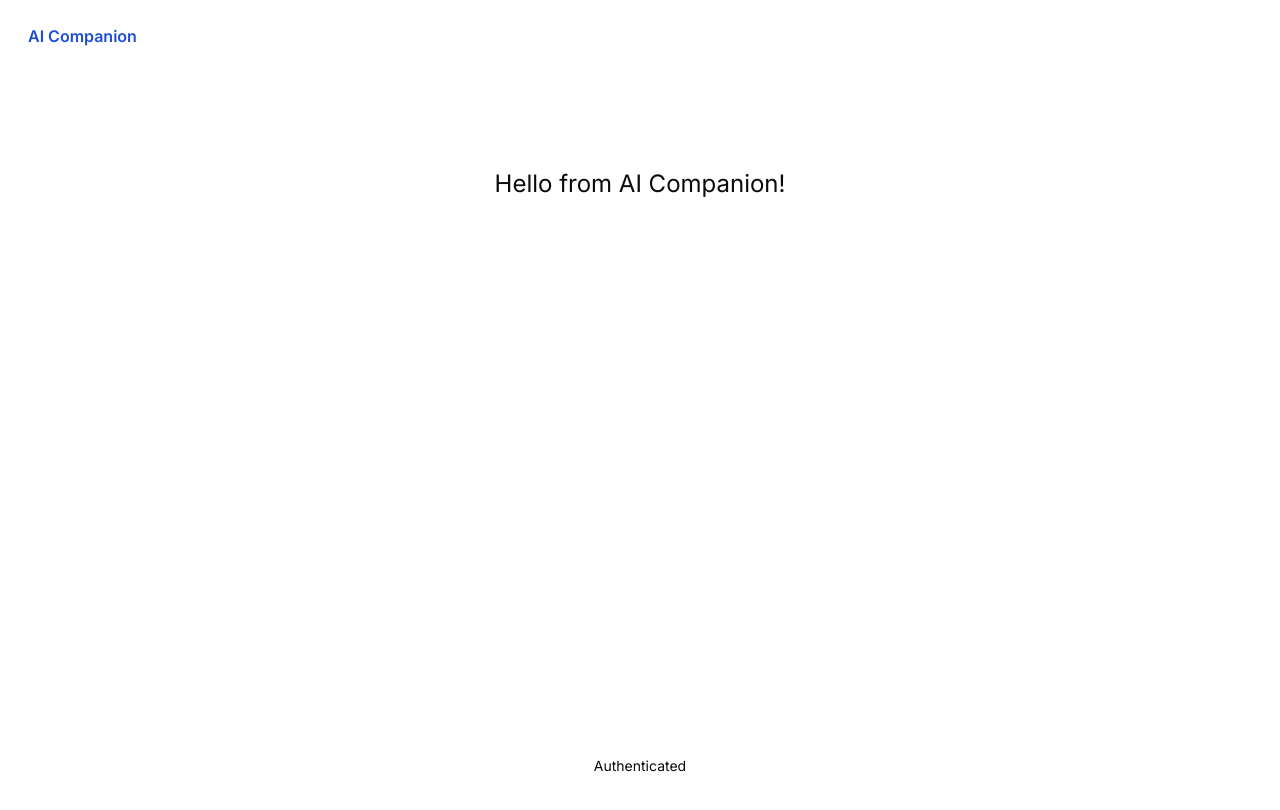
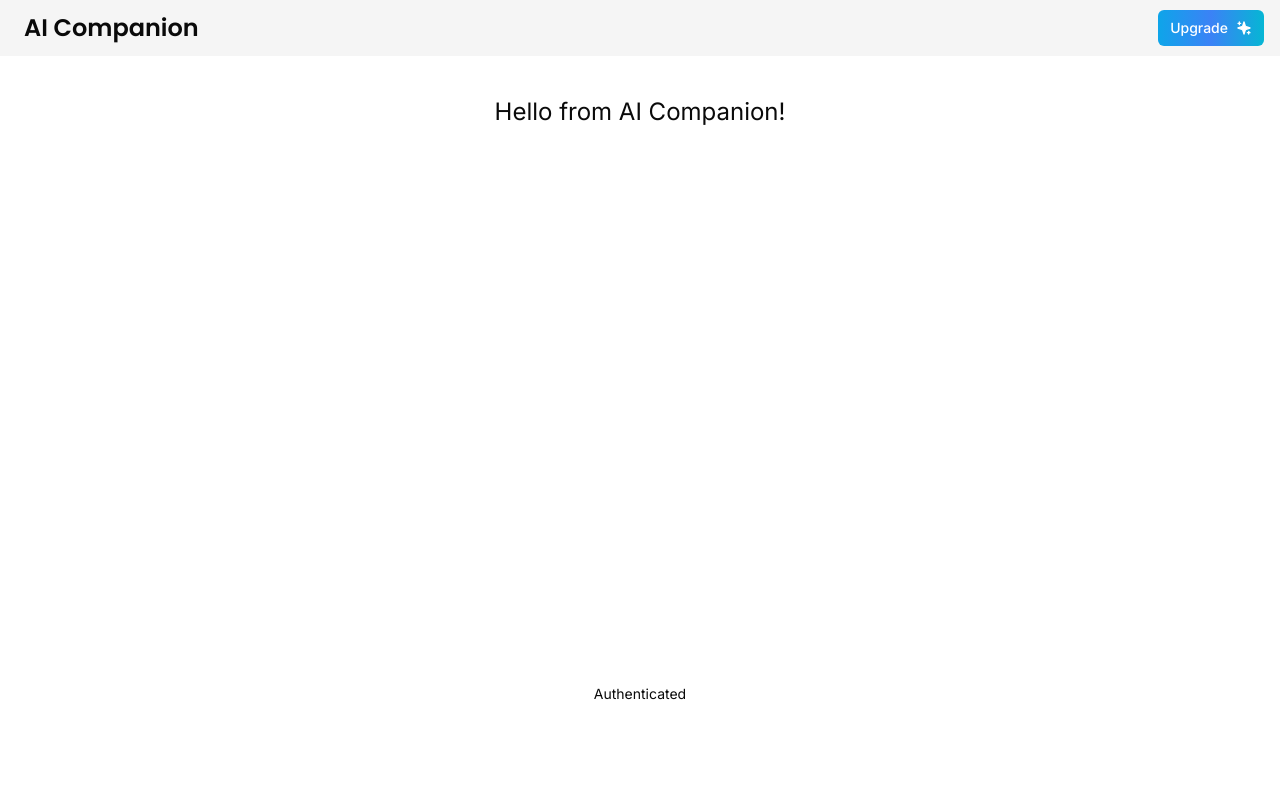
Before and after one commit to fosfor15/AI-Companion, a Next.js app: page / in a window 1280 px wide. Shown: the top 810 px of the page. Built offline with nearby package versions, Linux system fonts and the light colour scheme; no server answers.

Commit message:
Build and style header

```diff
--- a/app/(root)/(routes)/page.tsx
+++ b/app/(root)/(routes)/page.tsx
@@ -1,7 +1,7 @@
 
 function RootPage() {
     return (
-        <main className="flex flex-col items-center justify-between min-h-screen p-24 text-2xl">
+        <div className="flex flex-col items-center justify-between min-h-screen p-24 text-2xl">
             <h1>
                 Hello from AI Companion!
             </h1>
@@ -9,7 +9,7 @@
             <p className="text-sm">
                 Authenticated
             </p>
-        </main>
+        </div>
     );
 }
 
--- /dev/null
+++ b/app/(root)/layout.tsx
@@ -0,0 +1,14 @@
+import Header from '@/components/header';
+
+function RootLayout({ children }: { children: React.ReactNode}) {
+    return (
+        <>
+            <Header />
+            <main className="h-full">
+                { children }
+            </main>
+        </>
+    );
+}
+
+export default RootLayout;
--- a/app/layout.tsx
+++ b/app/layout.tsx
@@ -4,7 +4,6 @@
 import type { Metadata } from 'next';
 
 import './globals.css';
-import Header from '@/components/header';
 
 const inter = Inter({ subsets: ['latin'] });
 
@@ -13,13 +12,11 @@
     description: 'Generated by create next app'
 };
 
-export default function RootLayout({ children }: { children: React.ReactNode}) {
+export default function GlobalLayout({ children }: { children: React.ReactNode}) {
     return (
         <ClerkProvider>
             <html lang="en">
                 <body className={inter.className}>
-                    <Header />
-
                     { children }
                 </body>
             </html>
--- a/components/header.tsx
+++ b/components/header.tsx
@@ -1,21 +1,46 @@
+'use client';
+
 import Link from 'next/link';
+import { Menu, Sparkles } from 'lucide-react';
 import { SignedIn, UserButton } from '@clerk/nextjs'
+import { Poppins } from 'next/font/google';
+import { Button } from '@/components/ui/button';
+import { cn } from '@/lib/utils';
+
+const font = Poppins({
+    weight: '600',
+    subsets: ['latin']
+});
 
 function Header() {
     return (
-        <header className="flex justify-between p-5">
-            <Link
-                className="text-base font-semibold text-blue-700 px-2 py-1"
-                href="/"
-            >
-                AI Companion
-            </Link>
+        <header className="fixed w-full z-50 flex justify-between items-center px-4 py-2 border-primary/10 bg-secondary">
+            <div className="flex gap-x-2 items-center">
+                <Link href="/">
+                    <h2 className={cn(
+                        "hidden md:block text-lg md:text-2xl font-semibold px-2 py-1",
+                        font.className
+                    )}>
+                        AI Companion
+                    </h2>
+                </Link>
 
-            <SignedIn>
-                <UserButton
-                    afterSignOutUrl="/"
-                />
-            </SignedIn>
+                <Menu className="block md:hidden" />
+            </div>
+
+            <div className="flex gap-x-4 items-center">
+                <Button
+                    size="sm"
+                    variant="premium"
+                >
+                    Upgrade
+                    <Sparkles className="w-4 h-4 text-white fill-white ml-2" />
+                </Button>
+
+                <SignedIn>
+                    <UserButton afterSignOutUrl="/" />
+                </SignedIn>
+            </div>
         </header>
     );
 }
--- /dev/null
+++ b/components/ui/button.tsx
@@ -0,0 +1,54 @@
+import * as React from 'react';
+import { Slot } from '@radix-ui/react-slot';
+import { cva, type VariantProps } from 'class-variance-authority';
+
+import { cn } from '@/lib/utils';
+
+const buttonVariants = cva(
+    'inline-flex items-center justify-center rounded-md text-sm font-medium ring-offset-background transition-colors focus-visible:outline-none focus-visible:ring-2 focus-visible:ring-ring focus-visible:ring-offset-2 disabled:pointer-events-none disabled:opacity-50',
+    {
+        variants: {
+            variant: {
+                default: 'bg-primary text-primary-foreground hover:bg-primary/90',
+                destructive: 'bg-destructive text-destructive-foreground hover:bg-destructive/90',
+                outline: 'border border-input bg-background hover:bg-accent hover:text-accent-foreground',
+                secondary: 'bg-secondary text-secondary-foreground hover:bg-secondary/80',
+                ghost: 'hover:bg-accent hover:text-accent-foreground',
+                link: 'text-primary underline-offset-4 hover:underline',
+                premium: 'bg-gradient-to-r from-sky-500 via-blue-500 to-cyan-500 text-white border-0'
+            },
+            size: {
+                default: 'h-10 px-4 py-2',
+                sm: 'h-9 rounded-md px-3',
+                lg: 'h-11 rounded-md px-8',
+                icon: 'h-10 w-10'
+            }
+        },
+        defaultVariants: {
+            variant: 'default',
+            size: 'default'
+        }
+    }
+);
+
+export interface ButtonProps
+    extends React.ButtonHTMLAttributes<HTMLButtonElement>,
+        VariantProps<typeof buttonVariants> {
+    asChild?: boolean;
+}
+
+const Button = React.forwardRef<HTMLButtonElement, ButtonProps>(
+    ({ className, variant, size, asChild = false, ...props }, ref) => {
+        const Comp = asChild ? Slot : 'button';
+        return (
+            <Comp
+                className={cn(buttonVariants({ variant, size, className }))}
+                ref={ref}
+                {...props}
+            />
+        );
+    }
+);
+Button.displayName = 'Button';
+
+export { Button, buttonVariants };
--- a/package.json
+++ b/package.json
@@ -10,6 +10,7 @@
     },
     "dependencies": {
         "@clerk/nextjs": "^4.25.3",
+        "@radix-ui/react-slot": "^1.0.2",
         "@types/node": "20.6.5",
         "@types/react": "18.2.22",
         "@types/react-dom": "18.2.7",
```
Also changed, not shown: 1 other file (tests, documents, lock files or other folders).
